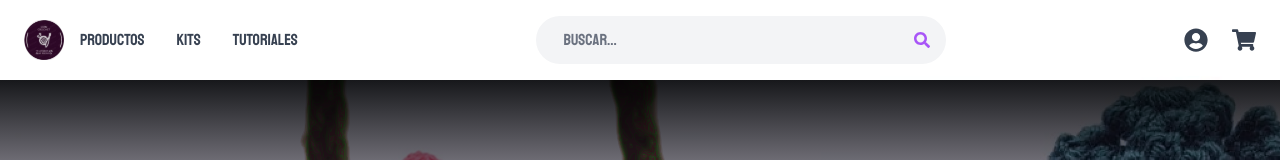
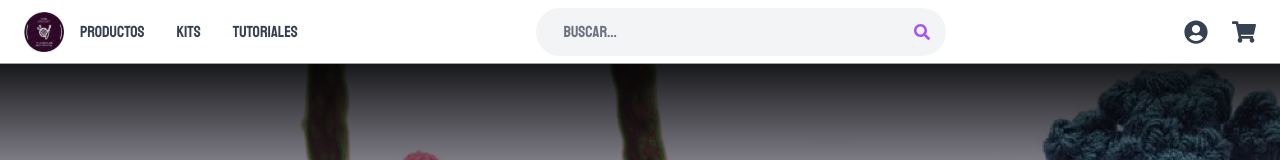
Before and after one commit to erickperejil/DianCrochet-1, a Next.js app: page /auth/forgot-pwd in a window 1280 px wide. Shown: the top 160 px of the page. Built offline with nearby package versions, Linux system fonts and the light colour scheme; grey boxes are pictures that could not be loaded.

Commit message:
ultimos detalles spring

```diff
--- a/src/app/landing/components/Header.tsx
+++ b/src/app/landing/components/Header.tsx
@@ -36,7 +36,7 @@
 
   return (
     <header className="bg-white shadow-md font-koulen">
-      <div className="container mx-auto flex items-center justify-between py-4 px-6">
+      <div className="container mx-auto flex items-center justify-between py-2 px-6">
         {/* Logo */}
         <div className="flex items-center space-x-4">
           <Image src="/img/logo.svg" alt="Logo" width={40} height={40} />
```
